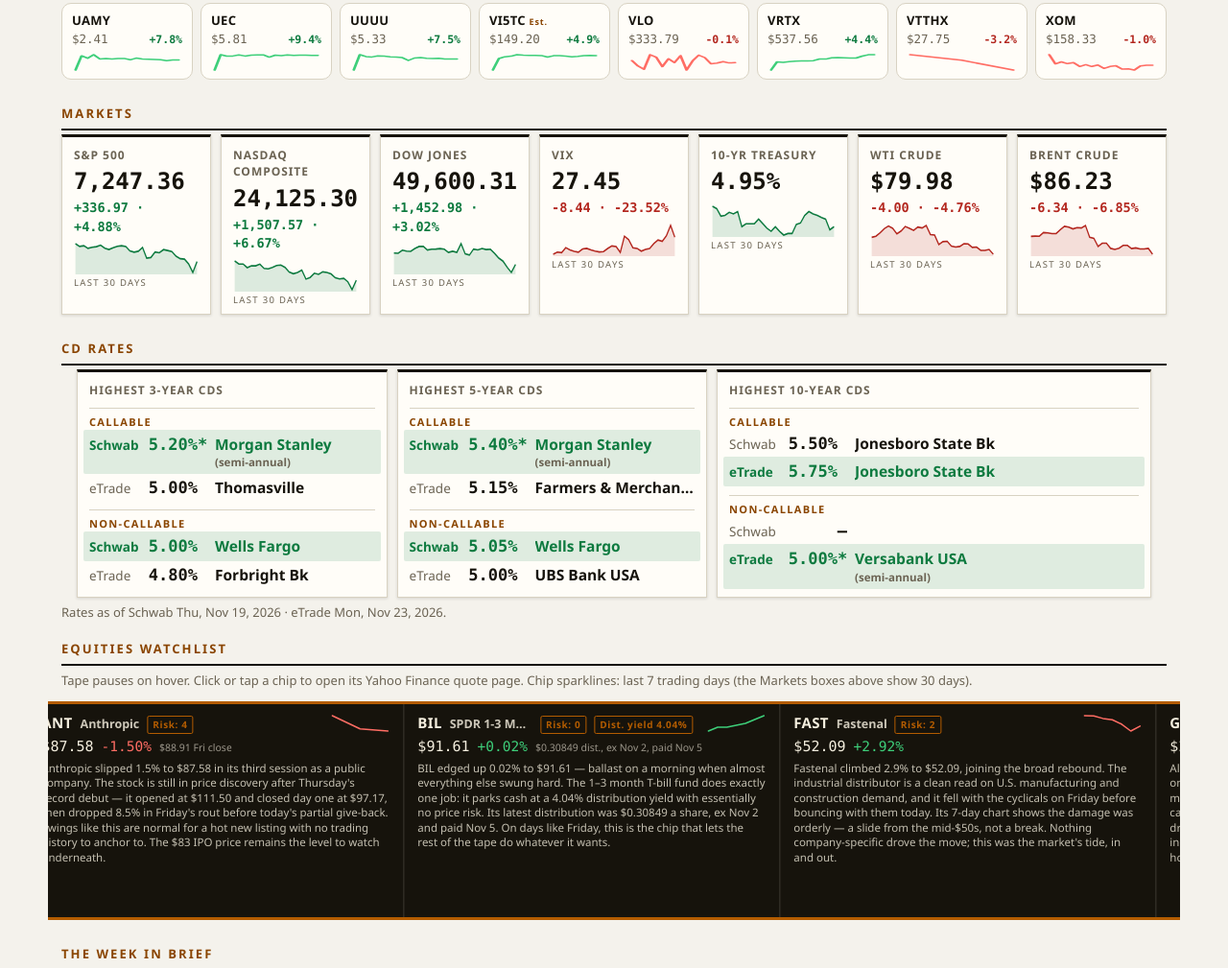
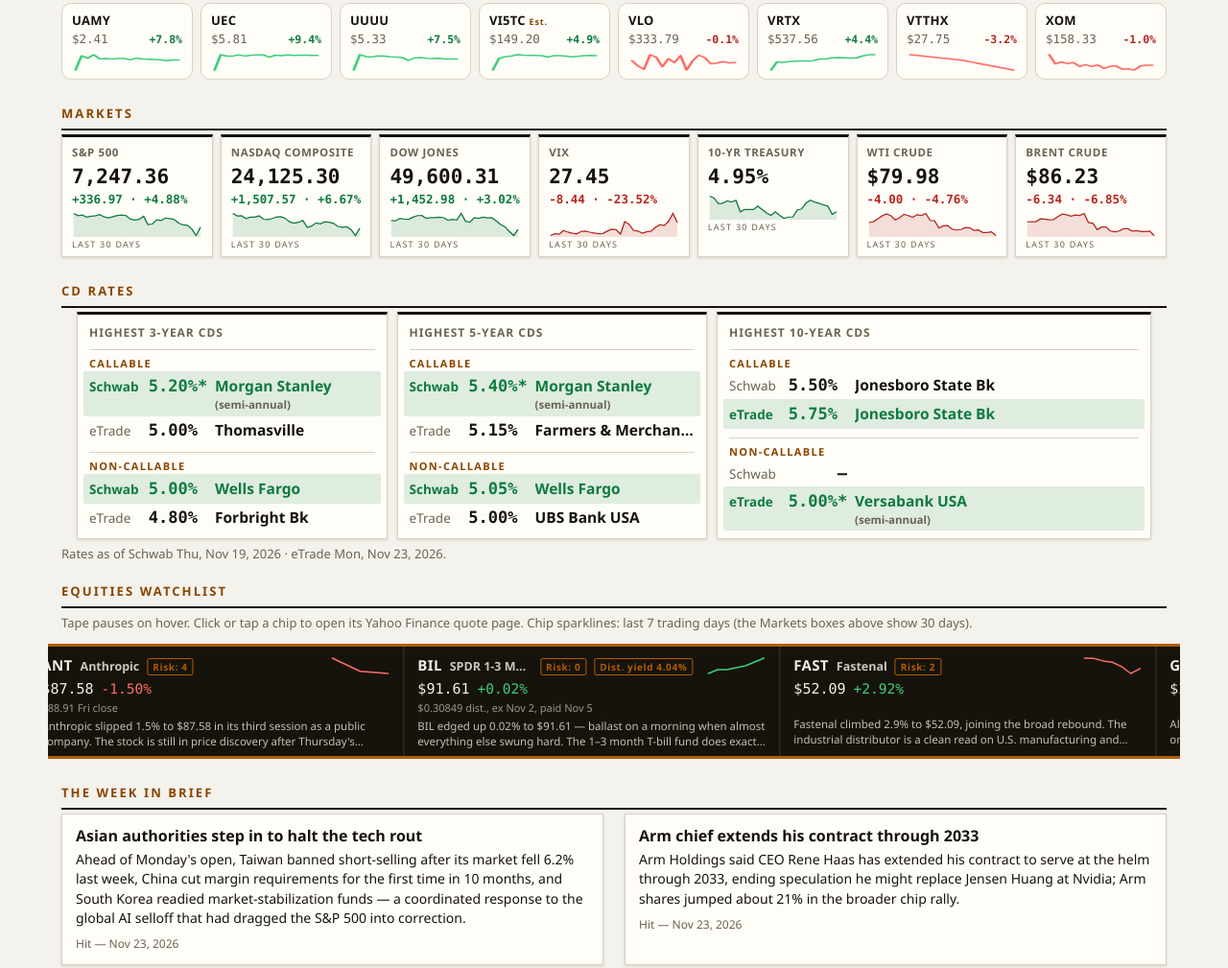
Before and after one commit to DaveSeiver/seiver-tv-data, a plain HTML site: page index.html in a window 1280 px wide. Shown: the part 1141-2150 px from the top of the page at 96% size. Drawn offline with Linux system fonts and the light colour scheme.

Commit message:
Seiver TV framework — compact Markets boxes (smaller type/padding/spark, nowrap)

```diff
--- a/index.html
+++ b/index.html
@@ -74,17 +74,17 @@
       .sec-sub{margin:6px 0 12px;font-size:13px;color:var(--muted)}
 
       /* ---------- Markets ---------- */
-      .markets{display:grid;grid-template-columns:repeat(auto-fit,minmax(150px,1fr));gap:10px}
+      .markets{display:grid;grid-template-columns:repeat(auto-fit,minmax(150px,1fr));gap:8px}
       .mbox{background:var(--panel);border:1px solid var(--line);border-top:3px solid var(--ink);
-        padding:10px 12px 8px;box-shadow:var(--shadow)}
-      .mbox .name{font-size:12px;font-weight:700;letter-spacing:.08em;color:var(--muted);text-transform:uppercase}
-      .mbox .val{font-size:24px;font-weight:700;margin-top:2px}
-      .mbox .chg{font-size:13.5px;font-weight:600}
+        padding:8px 10px 6px;box-shadow:var(--shadow)}
+      .mbox .name{font-size:11.5px;font-weight:700;letter-spacing:.05em;color:var(--muted);text-transform:uppercase;white-space:nowrap}
+      .mbox .val{font-size:21px;font-weight:700;margin-top:1px;white-space:nowrap}
+      .mbox .chg{font-size:12.5px;font-weight:600;white-space:nowrap}
       .mbox .note{font-size:11.5px;color:var(--muted);margin-top:4px;line-height:1.35}
       .up{color:var(--up)} .down{color:var(--down)}
-      .spark{margin-top:6px}
-      .spark svg{display:block;width:100%;height:34px}
-      .spark .lbl{font-size:9.5px;letter-spacing:.14em;color:var(--muted);margin-top:2px}
+      .spark{margin-top:4px}
+      .spark svg{display:block;width:100%;height:26px}
+      .spark .lbl{font-size:9px;letter-spacing:.14em;color:var(--muted);margin-top:1px}
       .markets-note{margin:10px 0 0;font-size:13px;color:var(--muted)}
       .markets-note:empty{display:none}
 
@@ -147,10 +147,10 @@
       .chip .tag{font-size:10px;font-weight:700;letter-spacing:.06em;border:1px solid var(--accent);
         color:var(--accent);padding:1px 5px;border-radius:2px;white-space:nowrap}
       .chip .pxline{display:flex;align-items:baseline;gap:8px;margin-top:3px;font-size:14.5px;white-space:nowrap;overflow:hidden}
-      .chip .subin{font-size:10.5px;color:rgba(245,239,223,.6);
-        white-space:nowrap;overflow:hidden;text-overflow:ellipsis;min-width:0}
+      .chip .sub{margin-top:1px;font-size:11px;color:rgba(245,239,223,.6);
+        white-space:nowrap;overflow:hidden;text-overflow:ellipsis;min-height:14px}
       .chip .l2{margin-top:3px;font-size:11.5px;line-height:1.35;color:rgba(245,239,223,.78);
-        min-height:31px}
+        display:-webkit-box;-webkit-line-clamp:2;-webkit-box-orient:vertical;overflow:hidden;min-height:31px}
       .chip .up{color:#3ecf7a}.chip .down{color:#ff6d64}
       .chip .sp7{flex:0 0 auto;margin-left:auto;align-self:center;padding-left:6px}
       .chip .sp7 svg{display:block;width:62px;height:20px}
@@ -308,7 +308,7 @@
         </div>
         <div class="databar">
           <span class="asof" id="asOf"></span>
-          <span class="hint">Refresh reloads the latest data. Refreshed weekdays at 7 AM, 10 AM, 2 PM &amp; 5 PM CT; weekends at 8 AM &amp; 5 PM CT.</span>
+          <span class="hint">Refresh reloads the latest data.</span>
         </div>
       </div>
     </header>
@@ -661,8 +661,8 @@
             + '</div>'
             + '<div class="pxline"><span class="px num">'+esc(t.price)+'</span>'
             + (t.change ? '<span class="num '+dirCls(t.dir)+'">'+esc(t.change)+'</span>' : '')
-            + (t.subTag ? '<span class="subin">'+esc(t.subTag)+'</span>' : '')
             + '</div>'
+            + '<div class="sub">'+(t.subTag ? esc(t.subTag) : '')+'</div>'
             + '<div class="l2">'+esc(t.blurb)+'</div>';
           return html;
         }
```
